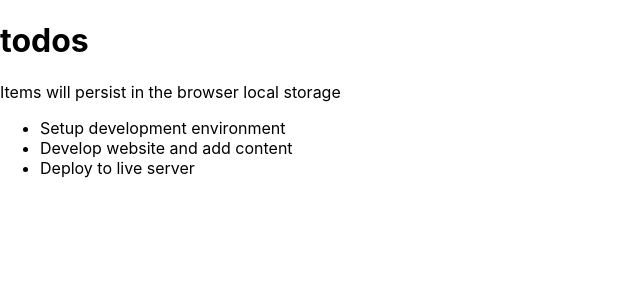
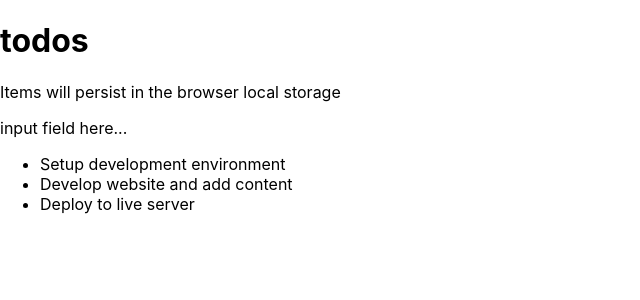
Before and after one commit to zdnahom/react-todo-list, a React (Create React App) app: page / in a window 1280 px wide. Shown: the top 300 px of the page, without its empty margins (0-640 px from the left). Built offline with nearby package versions, Linux system fonts and the light colour scheme.

Commit message:
Add InputTodo component

```diff
--- /dev/null
+++ b/src/components/InputTodo.jsx
@@ -0,0 +1,2 @@
+const InputTodo = () => <div>input field here...</div>;
+export default InputTodo;
--- a/src/components/TodosLogic.jsx
+++ b/src/components/TodosLogic.jsx
@@ -1,3 +1,5 @@
+import InputTodo from 'components/InputTodo';
+
 const TodosLogic = () => {
   const todos = [
     {
@@ -17,11 +19,14 @@ const TodosLogic = () => {
     },
   ];
   return (
-    <ul>
-      {
-        todos.map((todo) => <li key={todo.id}>{todo.title}</li>)
-    }
-    </ul>
+    <div>
+      <InputTodo />
+      <ul>
+        {todos.map((todo) => (
+          <li key={todo.id}>{todo.title}</li>
+        ))}
+      </ul>
+    </div>
   );
 };
 
```
